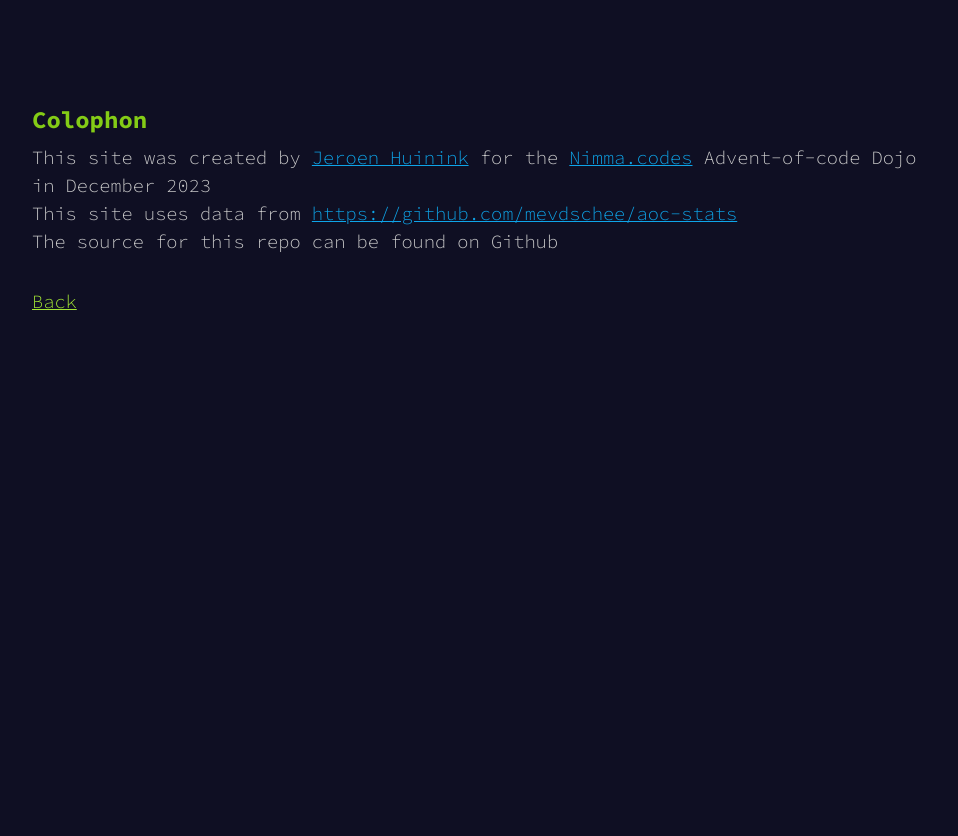
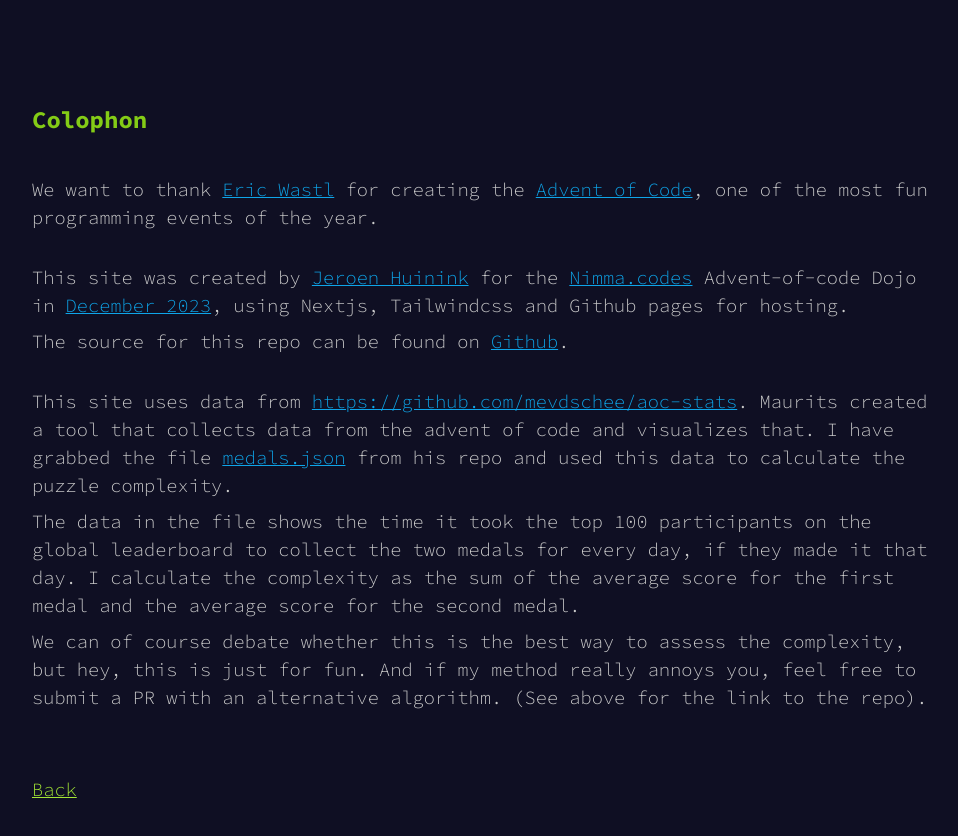
Before and after one commit to nimma-codes/aoc-puzzle-picker, a Next.js app: page /colophon in a window 1280 px wide. Shown: the top 836 px of the page, without its empty margins (160-1118 px from the left). Before the commit the page ends 800 px from the top, so only its background shows below. Built offline with nearby package versions, Linux system fonts and the light colour scheme.

Commit message:
update colophon and tweaks to puzzle picker page

```diff
--- a/src/app/colophon/page.tsx
+++ b/src/app/colophon/page.tsx
@@ -5,7 +5,26 @@
     <main className="flex min-h-screen flex-col justify-between py-24 px-48">
       <div>
         <div className="text-lime-500 text-2xl font-bold py-2">Colophon</div>
-        <div>
+        <div className="pt-8">
+          We want to thank{" "}
+          <a
+            href="http://was.tl"
+            target="_blank"
+            className="underline text-sky-500"
+          >
+            Eric Wastl
+          </a>{" "}
+          for creating the{" "}
+          <a
+            target="_blank"
+            className="underline text-sky-500"
+            href="https://adventofcode.com"
+          >
+            Advent of Code
+          </a>
+          , one of the most fun programming events of the year.
+        </div>
+        <div className="pt-8">
           This site was created by{" "}
           <a
             target="_blank"
@@ -22,21 +41,67 @@
           >
             Nimma.codes
           </a>{" "}
-          Advent-of-code Dojo in December 2023
+          Advent-of-code Dojo in{" "}
+          <a
+            href="https://www.meetup.com/nimma-codes-meetup-group/events/296183299/"
+            className="underline text-sky-500"
+            target="_blank"
+          >
+            December 2023
+          </a>
+          , using Nextjs, Tailwindcss and Github pages for hosting.
         </div>
-        <div>
-          This site uses data from{" "}
+        <div className="pt-2">
+          The source for this repo can be found on{" "}
           <a
-            href="https://github.com/mevdschee/aoc-stats"
+            href="https://github.com/nimma-codes/aoc-puzzle-picker"
             target="_blank"
             className="underline text-sky-500"
           >
-            https://github.com/mevdschee/aoc-stats
+            Github
           </a>
+          .
         </div>
-        <div>The source for this repo can be found on Github</div>
-        <div className="py-8">
-          <Link className="underline text-lime-400" href="/">Back</Link>
+        <div className="pt-8">
+          <p>
+            This site uses data from{" "}
+            <a
+              href="https://github.com/mevdschee/aoc-stats"
+              target="_blank"
+              className="underline text-sky-500"
+            >
+              https://github.com/mevdschee/aoc-stats
+            </a>
+            . Maurits created a tool that collects data from the advent of code
+            and visualizes that. I have grabbed the file{" "}
+            <a
+              href="https://github.com/mevdschee/aoc-stats/blob/master/output/medals.json"
+              target="_blank"
+              className="underline text-sky-500"
+            >
+              medals.json
+            </a>{" "}
+            from his repo and used this data to calculate the puzzle complexity.
+          </p>
+          <p className="pt-2">
+            The data in the file shows the time it took the top 100 participants
+            on the global leaderboard to collect the two medals for every day,
+            if they made it that day. I calculate the complexity as the sum of
+            the average score for the first medal and the average score for the
+            second medal.
+          </p>
+          <p className="pt-2">
+            We can of course debate whether this is the best way to assess the
+            complexity, but hey, this is just for fun. And if my method really
+            annoys you, feel free to submit a PR with an alternative algorithm.
+            (See above for the link to the repo).
+          </p>
+        </div>
+
+        <div className="pt-16">
+          <Link className="underline text-lime-400" href="/">
+            Back
+          </Link>
         </div>
       </div>
     </main>
--- a/src/app/page.tsx
+++ b/src/app/page.tsx
@@ -5,20 +5,31 @@
 import Link from "next/link";
 import { useState } from "react";
 
+const complexityColor: Record<string, string> = {
+  easy: "text-sky-500",
+  advanced: "text-lime-600",
+  professional: "text-yellow-500",
+  expert: "text-red-600",
+};
+
 export default function Home() {
   const [puzzle, setPuzzle] = useState<Puzzle>();
+  const [complexity, setComplexity] = useState<string>("");
   const years = [2018, 2019, 2020, 2021, 2022];
   const days = Array.from({ length: 25 }, (_, i) => i + 1);
 
   const handleClick = async (name: string) => {
+    setComplexity(name);
     const puzzle: Puzzle = {
       url: "",
       name: "",
       year: 0,
       day: 0,
       complexity: 0,
-      noSolution: 0,
+      noSolutionDiff: 0,
     };
+
+    setPuzzle(puzzle);
 
     const incrementTime = 150;
 
@@ -30,6 +41,7 @@
 
     setTimeout(async () => {
       clearInterval(timer);
+
       setPuzzle(await getRandomPuzzle(name));
     }, 3000);
   };
@@ -37,52 +49,70 @@
   return (
     <main className="flex min-h-screen flex-col justify-between py-24 px-48">
       <div>
-        <div className="text-lime-500 text-2xl font-bold">
-          Pick a complexity
+        <div className="text-3xl font-bold pb-16">
+          Advent of Code Random Puzzle Picker
         </div>
+        <div className="text-xl font-bold">Pick a complexity</div>
         <div className="flex flex-row gap-4 py-8">
           <button
             type="button"
             className="block border border-sky-500 rounded-md text-sky-500 px-3.5 py-2.5 text-lg font-semibold hover:text-white shadow-sm hover:bg-sky-400 focus-visible:outline focus-visible:outline-2 focus-visible:outline-offset-2 focus-visible:outline-sky-600"
-            onClick={async () => handleClick("c1")}
+            onClick={async () => handleClick("easy")}
           >
             Easy
           </button>
           <button
             type="button"
             className="block border border-lime-600 rounded-md text-lime-600 px-3.5 py-2.5 text-lg font-semibold hover:text-white shadow-sm hover:bg-lime-500 focus-visible:outline focus-visible:outline-2 focus-visible:outline-offset-2 focus-visible:outline-lime-600"
-            onClick={async () => handleClick("c2")}
+            onClick={async () => handleClick("advanced")}
           >
             Advanced
           </button>
           <button
             type="button"
             className="block border border-yellow-500 rounded-md text-yellow-500 px-3.5 py-2.5 text-lg font-semibold hover:text-white shadow-sm hover:bg-yellow-400 focus-visible:outline focus-visible:outline-2 focus-visible:outline-offset-2 focus-visible:outline-yellow-600"
-            onClick={async () => handleClick("c3")}
+            onClick={async () => handleClick("professional")}
           >
             Professional
           </button>
           <button
             type="button"
             className="block border border-red-600 rounded-md text-red-600 px-3.5 py-2.5 text-lg font-semibold hover:text-white shadow-sm hover:bg-red-500 focus-visible:outline focus-visible:outline-2 focus-visible:outline-offset-2 focus-visible:outline-red-600"
-            onClick={async () => handleClick("c4")}
+            onClick={async () => handleClick("expert")}
           >
             Expert
           </button>
         </div>
-        {puzzle && (
+        {puzzle ? (
           <div>
             {puzzle.url ? (
+              <div>
                 <div>
                   I&apos;ve selected{" "}
                   <a
                     href={puzzle.url}
                     target="_blank"
-                  className="text-lime-600 font-bold"
+                    className={
+                      (complexityColor[complexity] ?? "") + " font-bold"
+                    }
                   >
                     {puzzle.year} day {puzzle.day}
                   </a>{" "}
                   for you.
+                </div>
+                <div className="text-sm">
+                  (complexity score: {puzzle.complexity};{" "}
+                  {puzzle.noSolutionDiff == 0 ? (
+                    <span>it has the average number of solutions</span>
+                  ) : (
+                    <span>
+                      it has {Math.abs(puzzle.noSolutionDiff)}{" "}
+                      {puzzle.noSolutionDiff < 0 ? "more" : "less"} solutions
+                      than average
+                    </span>
+                  )}
+                  )
+                </div>
                 <div className="pt-4">
                   <a
                     className="underline text-sky-500"
@@ -95,14 +125,48 @@
               </div>
             ) : (
               <div>
-                Examining: {puzzle.year} day {puzzle.day}.{" "}
+                <div>
+                  Looking for {complexity} puzzles; examining: {puzzle.year} day{" "}
+                  {puzzle.day}.
+                </div>
+                <div className="text-sm">&nbsp;</div>
+                <div className="pt-4">&nbsp;</div>
               </div>
             )}
           </div>
+        ) : (
+          <div>
+            <div>
+              <div>&nbsp;</div>
+              <div className="text-sm">&nbsp;</div>
+              <div className="pt-4">&nbsp;</div>
+            </div>
+          </div>
         )}
       </div>
+      <div className="text-sm">
         <div>
-        <Link href="colophon" className="underline text-lime-400">Colophon</Link>
+          Please note that some puzzles in the advent of code are follow-ups to
+          puzzles from a previous day. Those puzzles often expect you to extend
+          on the solution from that day. Be aware that the backstory that Eric
+          writes for the puzzles always suggests that there is a continuation.
+          That might be true for the backstory, but is most often not the case
+          for the puzzles themselves. So read carefully.
+        </div>
+        <div className="pt-2">
+          If you happen to run into such a puzzle then please come back here and
+          press your favorite button again for a new puzzle.
+        </div>
+        <div className="pt-2">
+          At the moment I haven&apos;t implemented a check for these follow-up
+          puzzles. If you want to add the then please go ahead and submit a PR.
+          More info on the colophon page.
+        </div>
+      </div>
+      <div>
+        <Link href="colophon" className="underline text-lime-400">
+          Colophon
+        </Link>
       </div>
     </main>
   );
```
Also changed, not shown: src/puzzles.ts (+7 -7 lines). Lines whose indentation alone changed are shown as unchanged.
